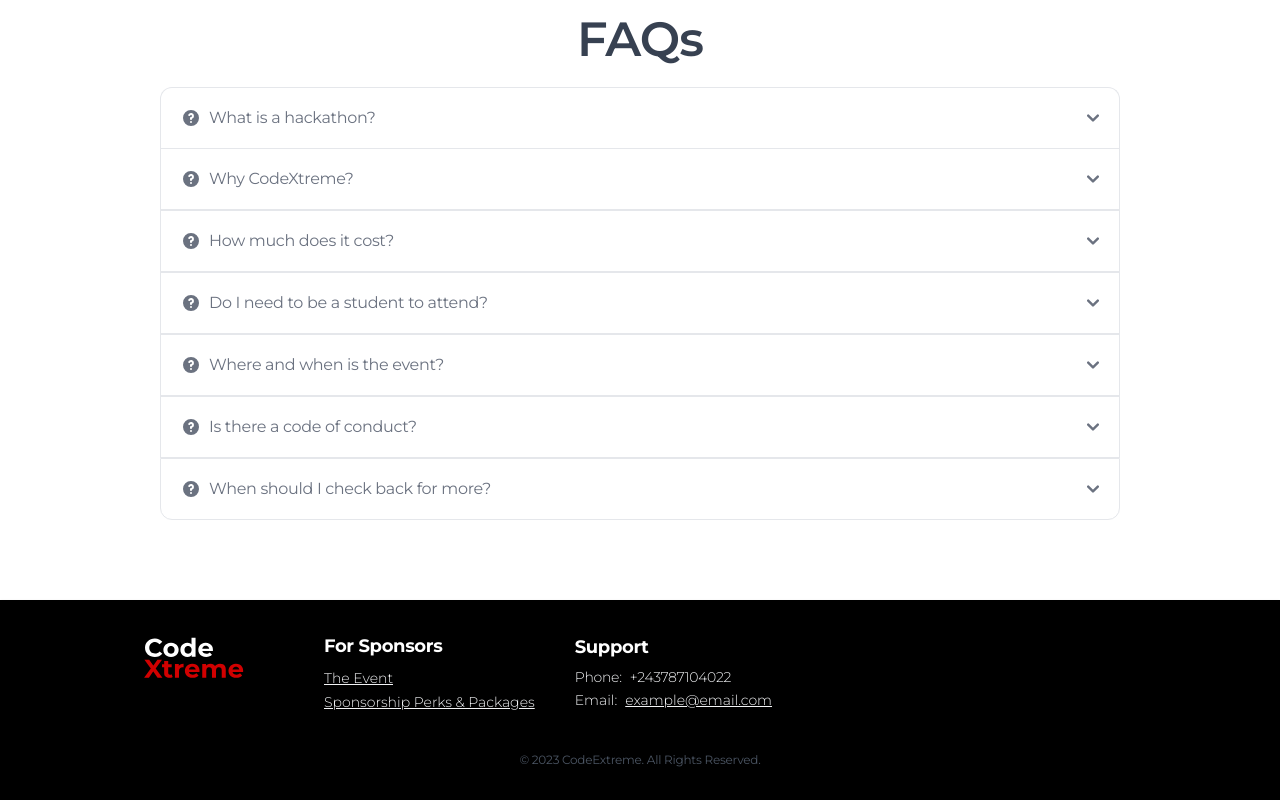
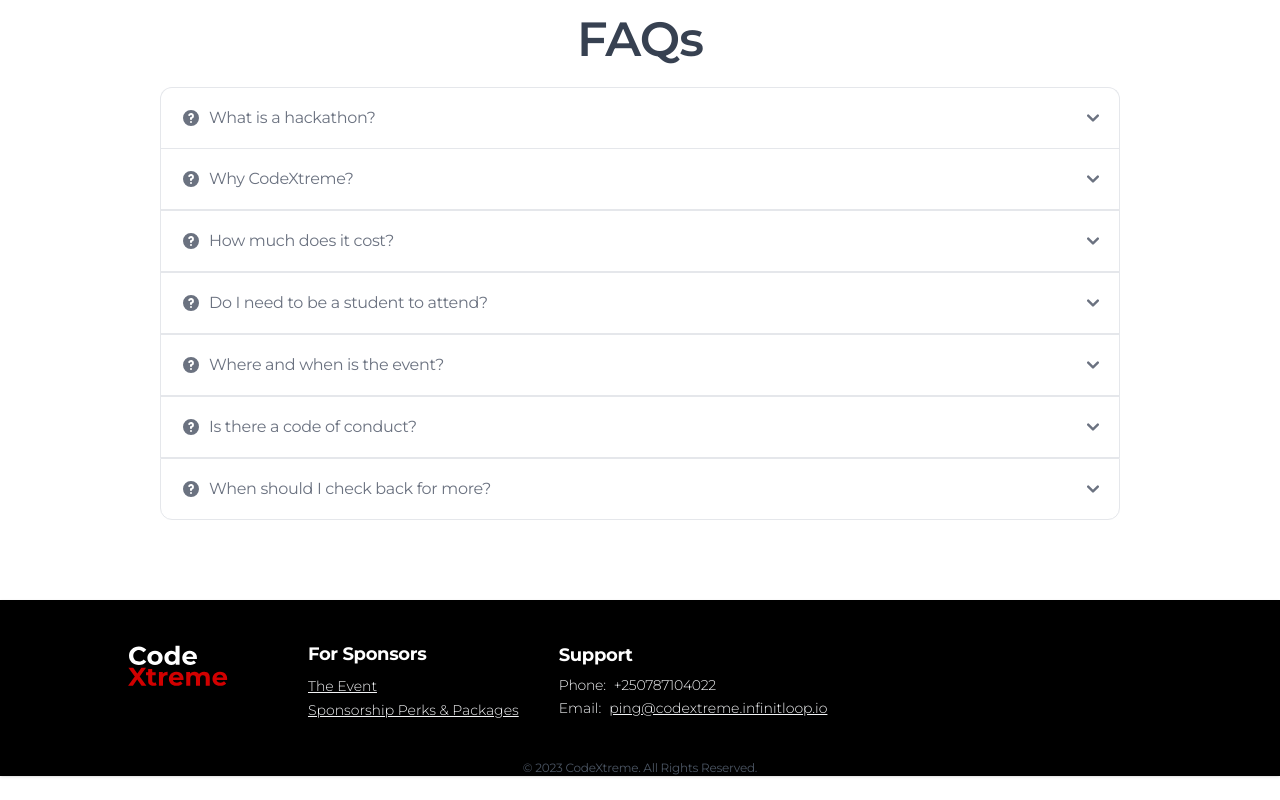
Before and after one commit to Simeon-Azeh/codextreme_back, a Next.js app: page / in a window 1280 px wide. Shown: the part 953-1753 px from the top of the page. After the commit the page ends 1729 px from the top, so only its background shows below. Built offline with nearby package versions, Linux system fonts and the light colour scheme.

Commit message:
minor ui fixes

```diff
--- a/src/components/landing/footer.tsx
+++ b/src/components/landing/footer.tsx
@@ -6,7 +6,7 @@ import LogoColWhite from "@/assets/logo-col-white.svg";
 export default function Footer() {
   return (
     <footer className="mt-20 shadow bg-black">
-      <div className="m-auto w-[80%] p-4 md:py-8">
+      <div className="m-auto w-[80%] pt-10 max-md:py-8 max-md:w-[85%]">
         <div className="gap-32 sm:gap-20 sm:flex sm:items-start sm:justify-start">
           <Link
             href="https://flowbite.com/"
@@ -36,14 +36,14 @@ export default function Footer() {
                 <p className="flex gap-2">
                   Phone:{" "}
                   <a href="#">
-                    +243787104022
+                    +250787104022
                   </a>
                 </p>
 
-                <li className="flex gap-2">
+                <li className="flex gap-2 flex-wrap">
                   Email:{" "}
-                  <a href="#" className="underline">
-                    example@email.com
+                  <a href="mailto:ping@codextreme.infinitloop.io" className="underline">
+                    ping@codextreme.infinitloop.io
                   </a>
                 </li>
               </ul>
@@ -53,7 +53,7 @@ export default function Footer() {
         <p className="mt-10 text-xs text-gray-600 sm:text-center">
           © 2023{" "}
           <a href="https://flowbite.com/" className="hover:underline">
-            CodeExtreme
+            CodeXtreme
           </a>
           . All Rights Reserved.
         </p>
--- a/src/pages/_app.tsx
+++ b/src/pages/_app.tsx
@@ -1,3 +1,4 @@
+import React from "react";
 import "@/styles/globals.css";
 import type { AppProps } from "next/app";
 
--- a/src/pages/index.tsx
+++ b/src/pages/index.tsx
@@ -1,3 +1,4 @@
+import React from "react";
 import Head from "@/components/head";
 import Link from "next/link";
 import Faq from "@/components/landing/faq";
@@ -11,11 +12,11 @@ export default function Home() {
   return (
     <>
       <Head />
-      <header className="m-auto flex w-full items-center justify-between py-10 max-sm:flex-col max-sm:justify-center max-sm:pb-0 md:w-[80%]">
-        <Link className="text-4xl font-semibold tracking-widest" href="/">
+      <header className="m-auto flex items-center justify-between py-10 max-md:flex-col max-md:justify-center max-md:pb-0 w-[80%]">
+        <Link className="text-4xl tracking-widest" href="/">
           <Image src={LogoBlack} width={250} alt="logo" />
         </Link>
-        <div className="flex flex-col justify-end gap-2 text-lg underline max-sm:justify-center max-sm:pt-5 md:flex-row md:gap-5">
+        <div className="flex justify-end gap-2 text-lg underline max-sm:justify-center max-sm:flex-col max-md:pt-5 md:gap-5">
           <button className="">Become a Sponsor</button>
           <button>Become a Mentor</button>
         </div>
@@ -83,7 +84,7 @@ export default function Home() {
           </div>
         </section>
         <section className="flex flex-col items-center justify-center">
-          <div className="flex flex-wrap justify-center gap-10 max-sm:gap-5">
+          <div className="flex flex-wrap justify-center gap-10 max-md:gap-5">
             <OneBlock
               title="Learn"
               description={[
@@ -133,14 +134,12 @@ function OneBlock({
 }) {
   return (
     <div
-      className={`flex flex-col items-center justify-center rounded-lg text-center md:rounded-[25px] ${bgColor} h-auto w-[90%] py-6 md:h-[250px] 2xl:w-[325px] md:w-[300px] md:py-0 md:max-sm:w-[300px] ${
-        textColor ?? "text-white"
-      } ${title === "Share" ? "border-[0.5px] border-gray-300" : ""}`}
+      className={`flex flex-col items-center justify-center rounded-lg text-center md:rounded-[25px] ${bgColor} h-auto w-[90%] py-6 md:h-[250px] 2xl:w-[325px] md:w-[300px] md:py-0 md:max-sm:w-[300px] ${textColor ?? "text-white"
+        } ${title === "Share" ? "border-[0.5px] border-gray-300" : ""}`}
     >
       <h2
-        className={`pb-3 text-3xl font-bold ${
-          title === "Share" ? "text-[#D10000]" : ""
-        }`}
+        className={`pb-3 text-3xl font-bold ${title === "Share" ? "text-[#D10000]" : ""
+          }`}
       >
         {title}
       </h2>
--- a/src/styles/globals.css
+++ b/src/styles/globals.css
@@ -1,8 +1,6 @@
 @tailwind base;
 @tailwind components;
 @tailwind utilities;
-
-/* @import url('https://fonts.googleapis.com/css2?family=Montserrat&display=swap'); */
 
 /* global properties */
 *,
```
